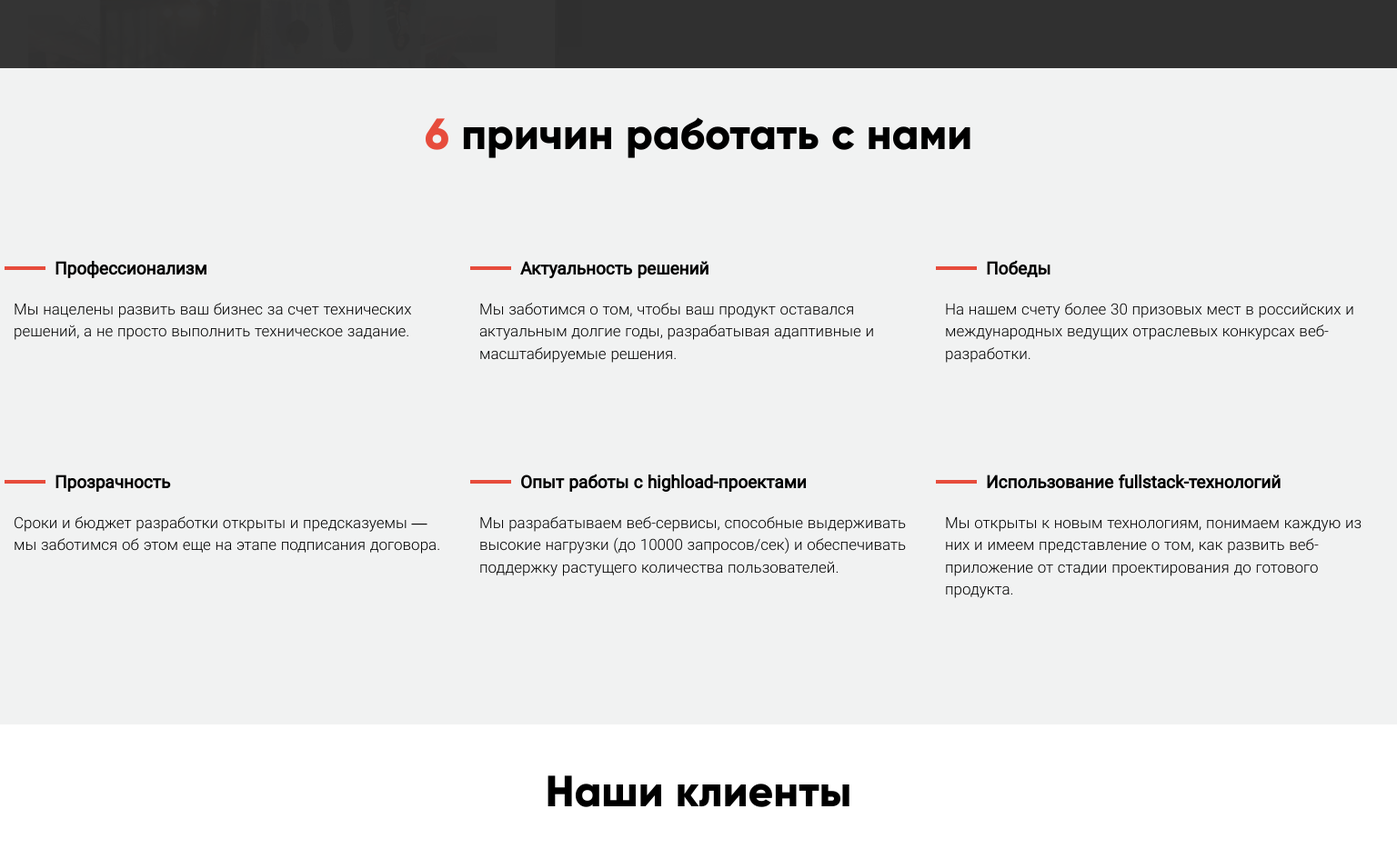
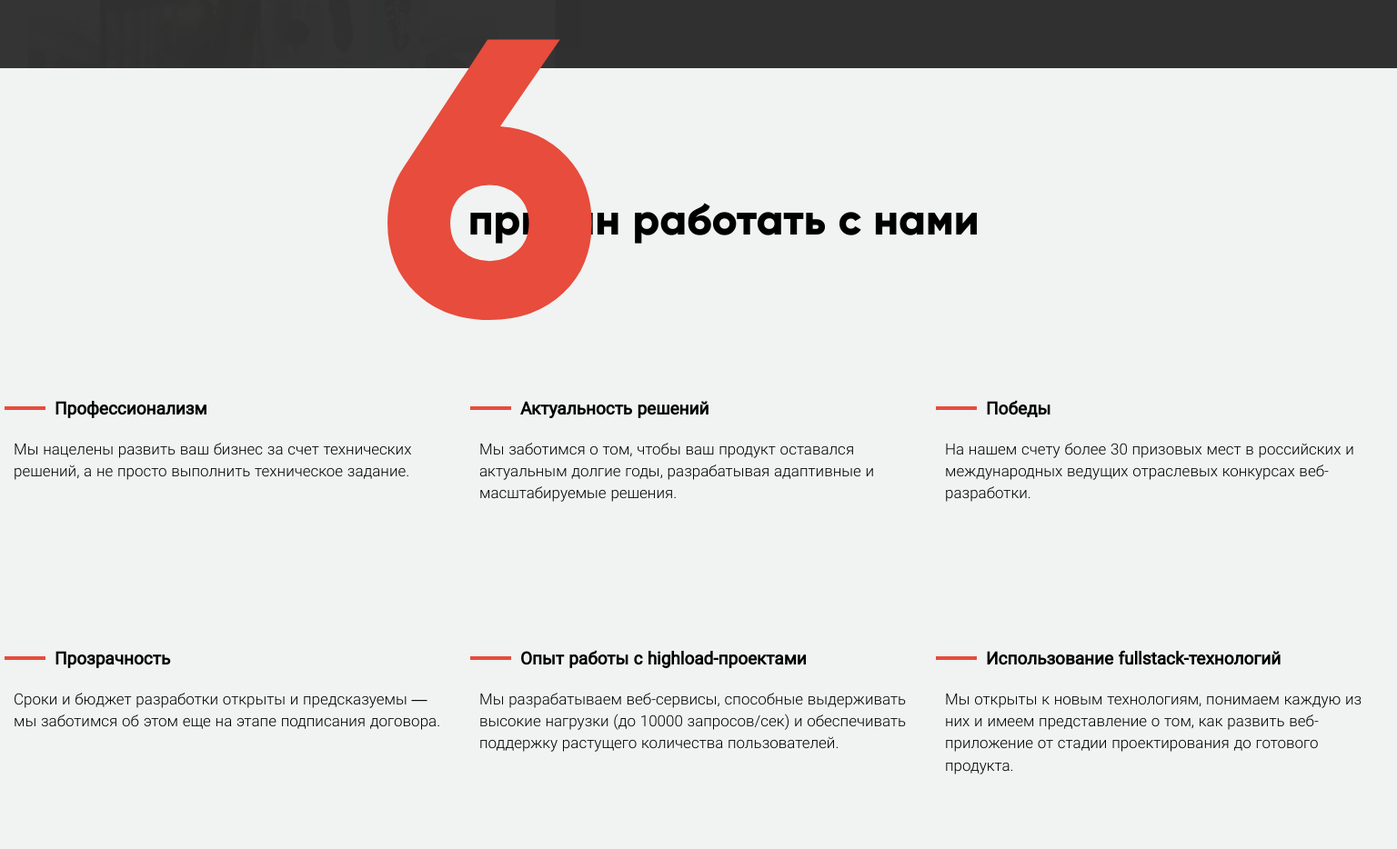
Before and after one commit to mosk/Logotype, a plain HTML site: page index.html in a window 1536 px wide. Shown: the part 3891-4825 px from the top of the page at 91% size. Drawn offline with Linux system fonts and the light colour scheme.

Commit message:
benefits__title

```diff
--- a/css/style.css
+++ b/css/style.css
@@ -1039,6 +1039,7 @@ img {
     -webkit-background-size: cover;
     background-size: cover;
   }
+}
 
 /* min-width 1500px */
 @media (min-width: 1500px) {
@@ -1192,6 +1193,28 @@ img {
   }
 
 /* benefits */
+  .benefits__title {
+    display: inline;
+    line-height: 70px;
+    position: relative;
+    left: -100px;
+    z-index: 1000;
+  }
+
+  .benefits .row:nth-of-type(1) {
+    text-align: center;
+    margin-bottom: 80px;
+  }
+
+  .benefits__title span{
+    position: relative;
+    font-size: 9em;
+    z-index: 0;
+    top: 88px;
+    left: 158px;
+    z-index: 100;
+  }
+
   .benefits .title {
     padding-left: 45px;
   }
@@ -1203,8 +1226,8 @@ img {
   }
 
   .benefits__item {
-    padding-top: 40px;
-    padding-bottom: 40px;
+    padding-top: 60px;
+    padding-bottom: 60px;
   }
 
 /* clients */
--- a/index.html
+++ b/index.html
@@ -180,6 +180,8 @@
       <div class="container-fluid">
         <div class="row">
           <h2 class="benefits__title"><span>6</span> причин работать с нами</h2>
+        </div>
+        <div class="row">
           <div class="col-xs-12 col-sm-6 col-md-4">
             <div class="benefits__item">
               <h3 class="title">Профессионализм</h3>
```
